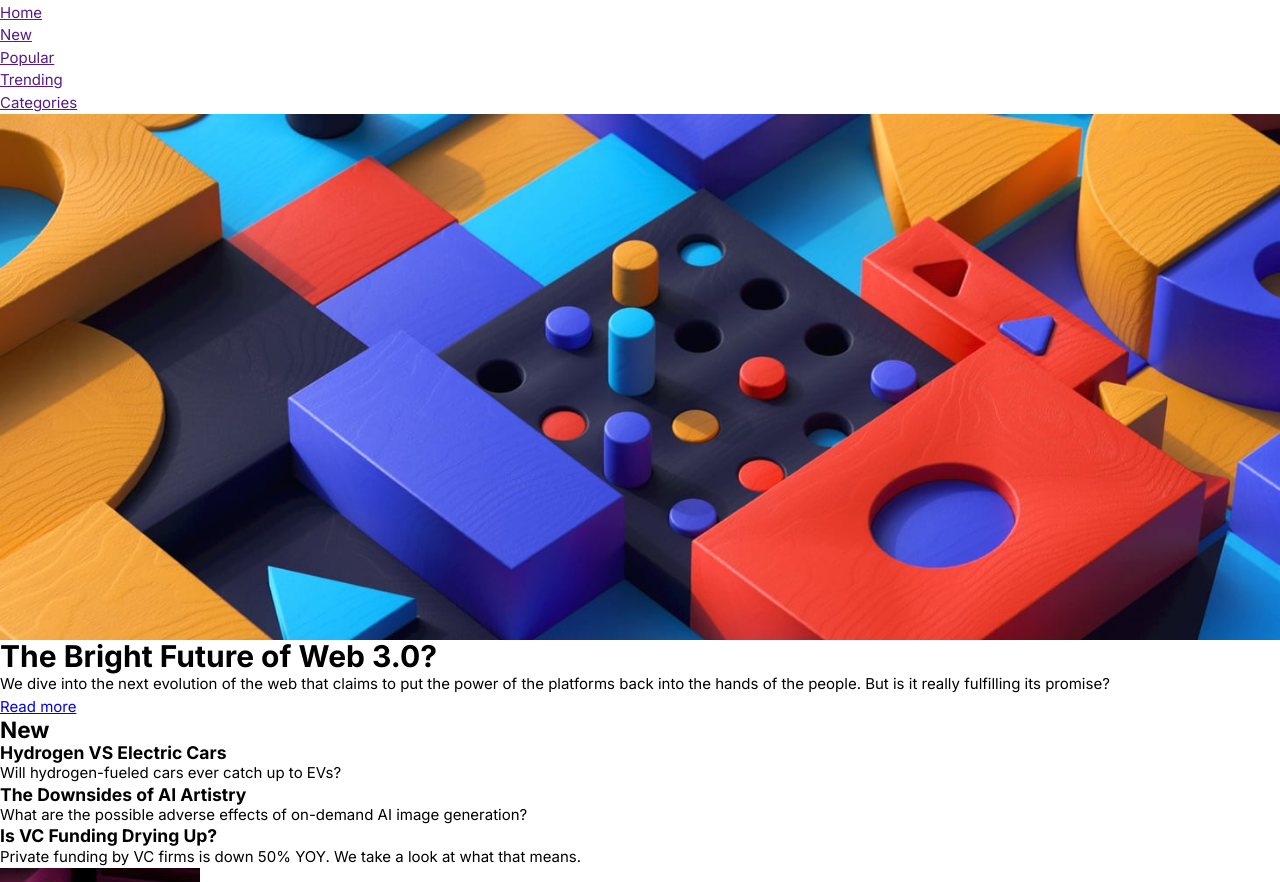
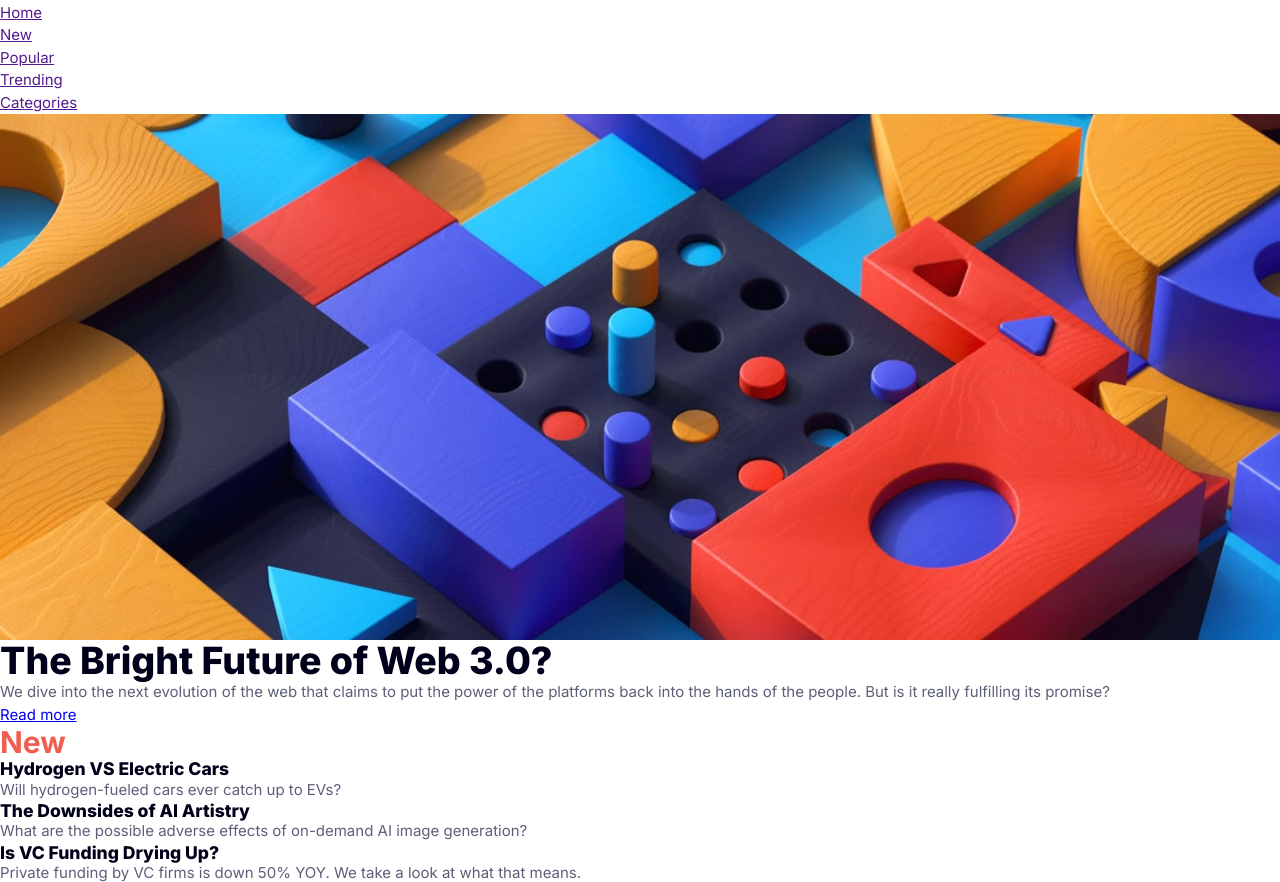
Before and after one commit to Tejiri-A/news-homepage-main, a website built with Vite: page index.html in a window 1280 px wide. Shown: the part 64-946 px from the top of the page. Built offline with nearby package versions, Linux system fonts and the light colour scheme.

Commit message:
style: add font size variables and typography styles for consistent text formatting

```diff
--- a/src/sass/base/_base.scss
+++ b/src/sass/base/_base.scss
@@ -32,6 +32,16 @@ $spacing-xl:   2rem;    // 30px    (2 * 15)
 $spacing-xxl:  3rem;    // 45px    (3 * 15)
 $spacing-xxxl: 4rem;    // 60px    (4 * 15)
 
+// Font sizes
+$font-size-xs: 0.75rem;    // 11.25px (0.75 * 15)
+$font-size-sm: 0.875rem;   // 13.125px (0.875 * 15)
+$font-size-base: 1rem;    // 15px (1 * 15)  -  Typically the base font size
+$font-size-lg: 1.125rem;  // 16.875px (1.125 * 15)
+$font-size-xl: 1.25rem;   // 18.75px (1.25 * 15)
+$font-size-h3: 1.5rem;   // 22.5px (1.5 * 15) -  Heading 3
+$font-size-h2: 2rem;     // 30px (2 * 15)   -  Heading 2
+$font-size-h1: 2.5rem;
+
 // Media queries
 $breakpoint-small: 37.5em; // 600px
 $breakpoint-medium: 56.25em; // 900px
--- a/src/sass/base/_typography.scss
+++ b/src/sass/base/_typography.scss
@@ -0,0 +1,19 @@
+
+%heading{
+    font-weight: $font-extrabold;
+    color: $color-neutral-very-dark-blue;
+}
+.heading-1{
+    @extend %heading;
+    font-size: $font-size-h1;
+}
+.heading-2{
+    color: $color-primary-soft-red;
+    font-size: $font-size-h2;
+}
+.heading-3{
+    @extend %heading;
+}
+.paragraph-1{
+    color: $color-neutral-dark-grayish-blue;
+}
--- a/src/sass/main.scss
+++ b/src/sass/main.scss
@@ -1,6 +1,6 @@
 @import "base/reset";
+@import "base/base";
 @import "base/typography";
-@import "base/base";
 
 @import "layout/navigation";
 @import "layout/sections";
```
